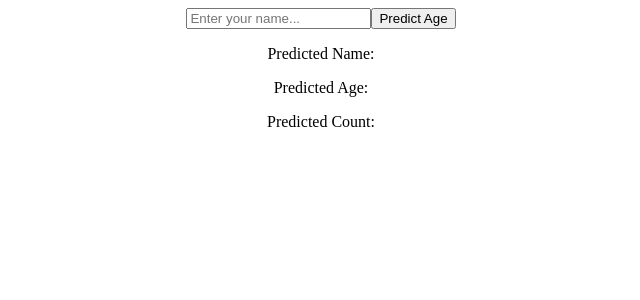
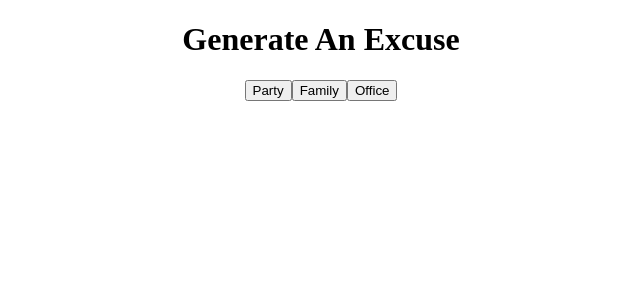
Before and after one commit to shaalle/react-basics, a React (Create React App) app: page / in a window 1280 px wide. Shown: the top 300 px of the page, without its empty margins (319-959 px from the left). Built offline with nearby package versions, Linux system fonts and the light colour scheme.

Commit message:
Excuse Generator Exercise

```diff
--- a/src/App.js
+++ b/src/App.js
@@ -4,21 +4,20 @@ import Axios from 'axios';
 import {useEffect, useState} from "react"
 
 function App() {
-  const API_URL = 'https://api.agify.io/?name=';
-  const [name, setName] = useState("")
-  const [predictedAge, setPredictedAge] = useState(null)
+  const API_URL = 'https://excuser-three.vercel.app/v1/excuse/';
+  const [excuse, setExcuse] = useState("");
 
-  const agePredictor = () => {
-    Axios.get(`${API_URL}${name}`).then((res)=> {setPredictedAge(res.data)})
+  const excuseGenerator = (name) => {
+    Axios.get(`${API_URL}${name}`).then((res)=> {setExcuse(res.data[0].excuse)})
   }
 
   return(
     <div className="App">
-      <input onChange={(event)=>{setName(event.target.value)}} placeholder='Enter your name...'/>
-      <button onClick={agePredictor}>Predict Age</button>
-     <p>Predicted Name: {predictedAge?.name}</p>
-     <p>Predicted Age: {predictedAge?.age}</p>
-     <p>Predicted Count: {predictedAge?.count}</p>
+      <h1>Generate An Excuse</h1>
+      <button onClick={() => excuseGenerator('party')}>Party</button>
+      <button onClick={() => excuseGenerator('family')}>Family</button>
+      <button onClick={() => excuseGenerator('office')}>Office</button>
+      <p>{excuse}</p>
     </div>
   );
   }
```
